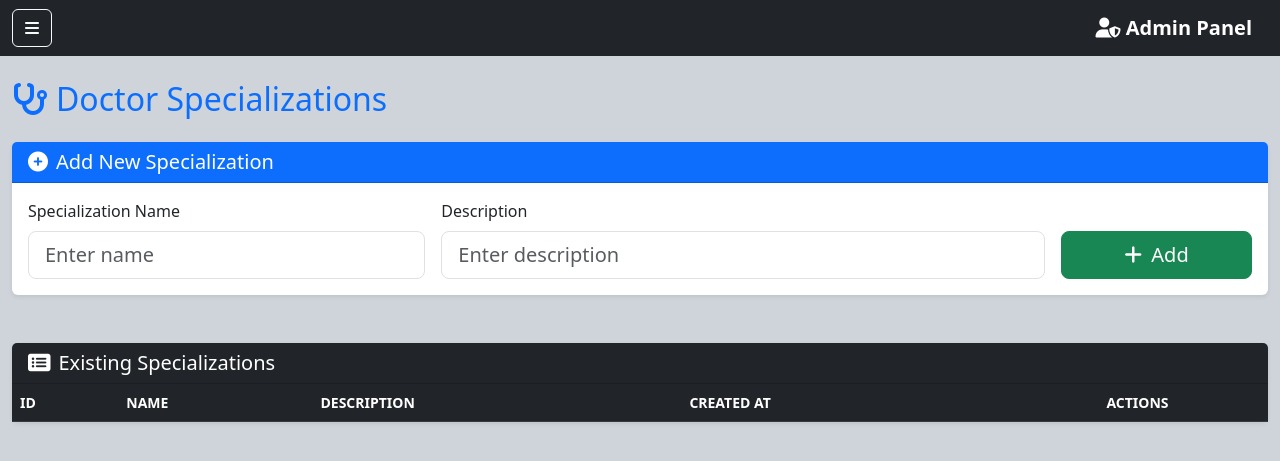
After one commit to amulbabariya07/hms-system, a Flask app: page /admin/specializations in a window 1280 px wide. The commit adds this page. Shown: the top 461 px of the page. Run offline with Flask 3, Linux system fonts and the light colour scheme; the visitor is signed in with stand-in values (Sample User, id 1); lists and menus that the app fills with data are empty.

Commit message:
[IMP] Add new specilaztion many2one

```diff
--- a/app/admin/routes.py
+++ b/app/admin/routes.py
@@ -1,7 +1,7 @@
-from app.models import Payment, Appointment, Doctor
+from app.models import Payment, Appointment, Doctor, Specialization
 from flask import Blueprint, render_template, request, redirect, url_for, flash, session, jsonify
 from app import db
-from app.models import Doctor, User, Appointment, MailSetting
+from app.models import Payment, Appointment, Doctor, User, MailSetting, Specialization
 from werkzeug.security import generate_password_hash
 from datetime import datetime
 import re
@@ -121,7 +121,12 @@ def admin_doctors():
         return redirect(url_for('admin.admin_login'))
 
     doctors = Doctor.query.all()
-    return render_template('admin/doctors.html', doctors=doctors)
+    specializations = Specialization.query.all()  # <-- make sure this is here
+    return render_template(
+        'admin/doctors.html',
+        doctors=doctors,
+        specializations=specializations  # <-- pass to template
+    )
 
 @admin_bp.route('/doctors/add', methods=['POST'])
 def admin_add_doctor():
@@ -132,16 +137,17 @@ def admin_add_doctor():
         full_name = request.form.get('full_name')
         mobile_number = clean_mobile_number(request.form.get('mobile_number', ''))
         email = request.form.get('email', '')
-        specialization = request.form.get('specialization')
+        specialization_id = request.form.get('specialization_id')  # <-- updated
         license_number = request.form.get('license_number')
         experience_years = request.form.get('experience_years')
         qualification = request.form.get('qualification')
         hospital_affiliation = request.form.get('hospital_affiliation', '')
         password = request.form.get('password')
+        appointments_per_day = request.form.get('appointments_per_day', 10)  # <-- added
 
         # Validation
-        if not all([full_name, mobile_number, specialization, license_number,
-                    experience_years, qualification, password]):
+        if not all([full_name, mobile_number, specialization_id, license_number,
+                    experience_years, qualification, password, appointments_per_day]):
             return jsonify({'success': False, 'message': 'All required fields must be filled.'})
 
         # Check if mobile number or license number already exists
@@ -158,23 +164,27 @@ def admin_add_doctor():
 
         try:
             experience_years = int(experience_years)
+            appointments_per_day = int(appointments_per_day)
             if experience_years < 0 or experience_years > 50:
                 return jsonify({'success': False, 'message': 'Experience years must be between 0 and 50.'})
+            if appointments_per_day < 1 or appointments_per_day > 50:
+                return jsonify({'success': False, 'message': 'Appointments per day must be between 1 and 50.'})
         except ValueError:
-            return jsonify({'success': False, 'message': 'Experience years must be a valid number.'})
+            return jsonify({'success': False, 'message': 'Experience and appointments must be valid numbers.'})
 
         hashed_password = generate_password_hash(password)
         new_doctor = Doctor(
             full_name=full_name,
             mobile_number=mobile_number,
             email=email if email else None,
-            specialization=specialization,
+            specialization_id=specialization_id,  # store ID, not name
             license_number=license_number,
             experience_years=experience_years,
             qualification=qualification,
             hospital_affiliation=hospital_affiliation if hospital_affiliation else None,
             password=hashed_password,
-            is_verified=True  # Admin created doctors are auto-approved
+            is_verified=True,
+            appointments_per_day=appointments_per_day
         )
 
         db.session.add(new_doctor)
@@ -185,6 +195,7 @@ def admin_add_doctor():
     except Exception as e:
         db.session.rollback()
         return jsonify({'success': False, 'message': 'An error occurred while adding the doctor.'})
+
 
 @admin_bp.route('/doctors/edit/<int:doctor_id>', methods=['POST'])
 def admin_edit_doctor(doctor_id):
@@ -202,6 +213,7 @@ def admin_edit_doctor(doctor_id):
         experience_years = request.form.get('experience_years')
         qualification = request.form.get('qualification')
         hospital_affiliation = request.form.get('hospital_affiliation', '')
+        appointments_per_day = request.form.get('appointments_per_day', doctor.appointments_per_day)
 
         # Validation
         if not all([full_name, mobile_number, specialization, license_number,
@@ -237,6 +249,7 @@ def admin_edit_doctor(doctor_id):
         doctor.experience_years = experience_years
         doctor.qualification = qualification
         doctor.hospital_affiliation = hospital_affiliation if hospital_affiliation else None
+        doctor.appointments_per_day = int(appointments_per_day)
 
         db.session.commit()
         return jsonify({'success': True, 'message': 'Doctor updated successfully!'})
@@ -292,22 +305,23 @@ def admin_doctor_details(doctor_id):
         return jsonify({'success': False, 'message': 'Unauthorized'}), 401
 
     doctor = Doctor.query.get_or_404(doctor_id)
-    return jsonify({
-        'success': True,
-        'doctor': {
-            'id': doctor.id,
-            'full_name': doctor.full_name,
-            'mobile_number': doctor.mobile_number,
-            'email': doctor.email,
-            'specialization': doctor.specialization,
-            'license_number': doctor.license_number,
-            'experience_years': doctor.experience_years,
-            'qualification': doctor.qualification,
-            'hospital_affiliation': doctor.hospital_affiliation,
-            'created_at': doctor.created_at.strftime('%Y-%m-%d %H:%M:%S'),
-            'is_verified': doctor.is_verified
+    doctor_data = {
+        'id': doctor.id,
+        'full_name': doctor.full_name,
+        'mobile_number': doctor.mobile_number,
+        'email': doctor.email,
+        'specialization_id': doctor.specialization_id,
+        'specialization_name': doctor.specialization.name if doctor.specialization else 'N/A',
+        'license_number': doctor.license_number,
+        'experience_years': doctor.experience_years,
+        'qualification': doctor.qualification,
+        'appointments_per_day': doctor.appointments_per_day,
+        'hospital_affiliation': doctor.hospital_affiliation,
+        'is_verified': doctor.is_verified,
+        'created_at': doctor.created_at.isoformat()
         }
-    })
+    return jsonify({'success': True, 'doctor': doctor_data})
+
 
 @admin_bp.route('/patients')
 def admin_patients():
@@ -530,3 +544,84 @@ def appointment_details():
     mode = request.args.get("mode", "view")  # "view" or "edit"
     appointment = Appointment.query.get_or_404(appointment_id)
     return render_template("wizard/appointment_details.html", appointment=appointment, mode=mode)
+
+@admin_bp.route('/specializations')
+def admin_specializations():
+    if 'admin_logged_in' not in session:
+        flash('Please login to access specializations.', 'warning')
+        return redirect(url_for('admin.admin_login'))
+
+    specializations = Specialization.query.order_by(Specialization.created_at.desc()).all()
+    return render_template('admin/specializations.html', specializations=specializations)
+
+
+@admin_bp.route('/specializations/add', methods=['POST'])
+def admin_add_specialization():
+    if 'admin_logged_in' not in session:
+        return jsonify({'success': False, 'message': 'Unauthorized'}), 401
+    try:
+        name = request.form.get('name', '').strip()
+        description = request.form.get('description', '').strip()
+
+        if not name:
+            return jsonify({'success': False, 'message': 'Name is required.'})
+
+        # Prevent duplicates
+        if Specialization.query.filter_by(name=name).first():
+            return jsonify({'success': False, 'message': 'Specialization already exists.'})
+
+        specialization = Specialization(name=name, description=description)
+        db.session.add(specialization)
+        db.session.commit()
+
+        return jsonify({'success': True, 'message': 'Specialization added successfully!'})
+    except Exception:
+        db.session.rollback()
+        return jsonify({'success': False, 'message': 'Error while adding specialization.'})
+
+
+@admin_bp.route('/specializations/edit/<int:spec_id>', methods=['POST'])
+def admin_edit_specialization(spec_id):
+    if 'admin_logged_in' not in session:
+        return jsonify({'success': False, 'message': 'Unauthorized'}), 401
+    try:
+        specialization = Specialization.query.get_or_404(spec_id)
+        name = request.form.get('name', '').strip()
+        description = request.form.get('description', '').strip()
+
+        if not name:
+            return jsonify({'success': False, 'message': 'Name is required.'})
+
+        # Check duplicate (exclude current)
+        existing = Specialization.query.filter(Specialization.name == name, Specialization.id != spec_id).first()
+        if existing:
+            return jsonify({'success': False, 'message': 'Specialization name already exists.'})
+
+        specialization.name = name
+        specialization.description = description
+        db.session.commit()
+        return jsonify({'success': True, 'message': 'Specialization updated successfully!'})
+    except Exception:
+        db.session.rollback()
+        return jsonify({'success': False, 'message': 'Error while updating specialization.'})
+
+
+@admin_bp.route('/specializations/delete/<int:spec_id>', methods=['POST'])
+def admin_delete_specialization(spec_id):
+    if 'admin_logged_in' not in session:
+        return jsonify({'success': False, 'message': 'Unauthorized'}), 401
+    try:
+        specialization = Specialization.query.get_or_404(spec_id)
+        db.session.delete(specialization)
+        db.session.commit()
+        return jsonify({'success': True, 'message': 'Specialization deleted successfully!'})
+    except Exception:
+        db.session.rollback()
+        return jsonify({'success': False, 'message': 'Error while deleting specialization.'})
+
+@admin_bp.route('/doctors/add', methods=['GET'])
+def admin_add_doctor_form():
+    if 'admin_logged_in' not in session:
+        return redirect(url_for('admin.admin_login'))
+    specializations = Specialization.query.order_by(Specialization.name.asc()).all()
+    return render_template('admin/add_doctor.html', specializations=specializations)
--- a/app/admin/templates/admin/base_admin.html
+++ b/app/admin/templates/admin/base_admin.html
@@ -68,6 +68,12 @@
             <a class="nav-link text-white {% if request.endpoint == 'admin.admin_patients' %}active bg-primary{% endif %}"
                href="{{ url_for('admin.admin_patients') }}">
               <i class="fas fa-user me-2"></i> Patients
+            </a>
+          </li>
+          <li class="nav-item">
+            <a class="nav-link text-white {% if request.endpoint == 'admin.admin_specializations' %}active bg-primary{% endif %}"
+               href="{{ url_for('admin.admin_specializations') }}">
+              <i class="fas fa-stethoscope me-2"></i> Doctor Specializations
             </a>
           </li>
           <li class="nav-item">
--- /dev/null
+++ b/app/admin/templates/admin/specializations.html
@@ -0,0 +1,144 @@
+{% extends "admin/base_admin.html" %}
+
+{% block title %}Doctor Specializations{% endblock %}
+
+{% block content %}
+<div class="container-fluid py-4">
+  <h2 class="mb-4 text-primary d-flex align-items-center">
+    <i class="fas fa-stethoscope me-2"></i> Doctor Specializations
+  </h2>
+
+  <!-- Add Specialization Form -->
+  <div class="card shadow-sm mb-5 border-0">
+    <div class="card-header bg-primary text-white">
+      <h5 class="mb-0"><i class="fas fa-plus-circle me-2"></i>Add New Specialization</h5>
+    </div>
+    <div class="card-body">
+      <form id="addSpecializationForm" class="row g-3 align-items-end">
+        <div class="col-md-4">
+          <label class="form-label">Specialization Name</label>
+          <input type="text" class="form-control form-control-lg" name="name" placeholder="Enter name" required>
+        </div>
+        <div class="col-md-6">
+          <label class="form-label">Description</label>
+          <input type="text" class="form-control form-control-lg" name="description" placeholder="Enter description">
+        </div>
+        <div class="col-md-2 d-grid">
+          <button type="submit" class="btn btn-success btn-lg"><i class="fas fa-plus me-1"></i> Add</button>
+        </div>
+      </form>
+    </div>
+  </div>
+
+  <!-- Specializations Table -->
+  <div class="card shadow-sm border-0">
+    <div class="card-header bg-dark text-white">
+      <h5 class="mb-0"><i class="fas fa-list-alt me-2"></i>Existing Specializations</h5>
+    </div>
+    <div class="card-body p-0">
+      <div class="table-responsive">
+        <table class="table table-hover align-middle mb-0">
+          <thead class="table-dark text-uppercase small">
+            <tr>
+              <th>ID</th>
+              <th>Name</th>
+              <th>Description</th>
+              <th>Created At</th>
+              <th class="text-center">Actions</th>
+            </tr>
+          </thead>
+          <tbody>
+            {% for spec in specializations %}
+            <tr>
+              <td>{{ spec.id }}</td>
+              <td>{{ spec.name }}</td>
+              <td>{{ spec.description or '-' }}</td>
+              <td>{{ spec.created_at.strftime('%Y-%m-%d %H:%M') }}</td>
+              <td class="text-center">
+                <button class="btn btn-sm btn-primary me-1 edit-btn" data-id="{{ spec.id }}" data-name="{{ spec.name }}" data-description="{{ spec.description or '' }}">
+                  <i class="fas fa-edit"></i>
+                </button>
+                <button class="btn btn-sm btn-danger delete-btn" data-id="{{ spec.id }}">
+                  <i class="fas fa-trash"></i>
+                </button>
+              </td>
+            </tr>
+            {% endfor %}
+          </tbody>
+        </table>
+      </div>
+    </div>
+  </div>
+</div>
+
+<!-- Edit Modal -->
+<div class="modal fade" id="editSpecModal" tabindex="-1">
+  <div class="modal-dialog modal-dialog-centered">
+    <div class="modal-content shadow-lg border-0">
+      <form id="editSpecializationForm">
+        <div class="modal-header bg-primary text-white">
+          <h5 class="modal-title"><i class="fas fa-edit me-2"></i>Edit Specialization</h5>
+          <button type="button" class="btn-close btn-close-white" data-bs-dismiss="modal"></button>
+        </div>
+        <div class="modal-body">
+          <input type="hidden" name="id" id="editSpecId">
+          <div class="mb-3">
+            <label class="form-label">Name</label>
+            <input type="text" class="form-control form-control-lg" name="name" id="editSpecName" required>
+          </div>
+          <div class="mb-3">
+            <label class="form-label">Description</label>
+            <textarea class="form-control form-control-lg" name="description" id="editSpecDescription" rows="3"></textarea>
+          </div>
+        </div>
+        <div class="modal-footer">
+          <button type="submit" class="btn btn-success btn-lg"><i class="fas fa-save me-1"></i> Save Changes</button>
+        </div>
+      </form>
+    </div>
+  </div>
+</div>
+{% endblock %}
+
+{% block scripts %}
+<script>
+document.getElementById('addSpecializationForm').addEventListener('submit', async function(e) {
+  e.preventDefault();
+  const formData = new FormData(this);
+  const res = await fetch("{{ url_for('admin.admin_add_specialization') }}", { method: "POST", body: formData });
+  const data = await res.json();
+  alert(data.message);
+  if (data.success) location.reload();
+});
+
+document.querySelectorAll('.edit-btn').forEach(btn => {
+  btn.addEventListener('click', function() {
+    document.getElementById('editSpecId').value = this.dataset.id;
+    document.getElementById('editSpecName').value = this.dataset.name;
+    document.getElementById('editSpecDescription').value = this.dataset.description;
+    new bootstrap.Modal(document.getElementById('editSpecModal')).show();
+  });
+});
+
+document.getElementById('editSpecializationForm').addEventListener('submit', async function(e) {
+  e.preventDefault();
+  const id = document.getElementById('editSpecId').value;
+  const formData = new FormData(this);
+  const res = await fetch(`/admin/specializations/edit/${id}`, { method: "POST", body: formData });
+  const data = await res.json();
+  alert(data.message);
+  if (data.success) location.reload();
+});
+
+document.querySelectorAll('.delete-btn').forEach(btn => {
+  btn.addEventListener('click', async function() {
+    if (!confirm("Are you sure you want to delete this specialization?")) return;
+    const id = this.dataset.id;
+    const res = await fetch(`/admin/specializations/delete/${id}`, { method: "POST" });
+    const data = await res.json();
+    alert(data.message);
+    if (data.success) location.reload();
+  });
+});
+</script>
+{% endblock %}
```
Also changed, not shown: app/admin/templates/admin/doctors.html (+33 -17 lines), app/doctor/routes.py (+24 -16 lines), app/doctor/templates/doctor/auth.html (+9 -23 lines), app/doctor/templates/doctor/profile.html (+9 -3 lines), app/models.py (+17 -1 lines), app/patient/routes.py (+29 -7 lines), app/payment/routes.py (+34 -1 lines), app/patient/templates/email/send_code.html (added).
